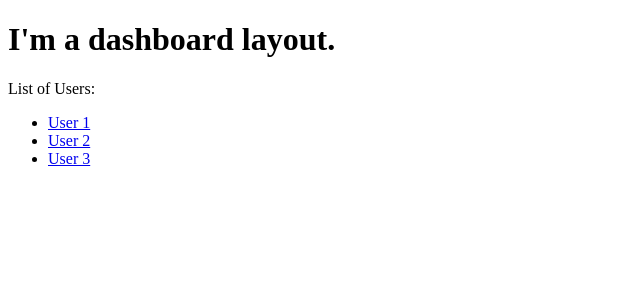
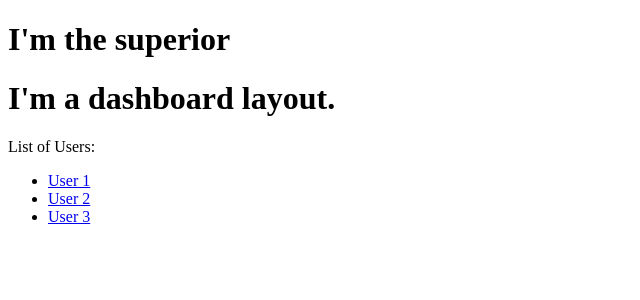
Before and after one commit to ChaitanyaVSH/nextJSLearning, a Next.js app: page /dashboard/users in a window 1280 px wide. Shown: the top 300 px of the page, without its empty margins (0-640 px from the left). Built offline with nearby package versions, Linux system fonts and the light colour scheme.

Commit message:
Layouts & Route groups: Superior and sub layouts

```diff
--- a/app/(dashboard)/layout.tsx
+++ b/app/(dashboard)/layout.tsx
@@ -5,12 +5,10 @@ import React from "react";
  */
 const Layout = ({children}: {children: React.ReactNode}) => {
   return (
-    <html>
-      <body>
+    <>
         <h1 className="text-3xl">I'm a dashboard layout.</h1>
         {children}
-      </body>
-    </html>
+    </>
   )
 }
 
--- /dev/null
+++ b/app/layout.tsx
@@ -0,0 +1,14 @@
+import React from 'react';
+
+const layout = ({children}: {children: React.ReactNode}) => {
+  return (
+    <html>
+        <body>
+            <h1>I'm the superior</h1>
+            {children}
+        </body>
+    </html>
+  )
+}
+
+export default layout;
```
Also changed, not shown: app/(root)/layout.tsx (+2 -7 lines).
